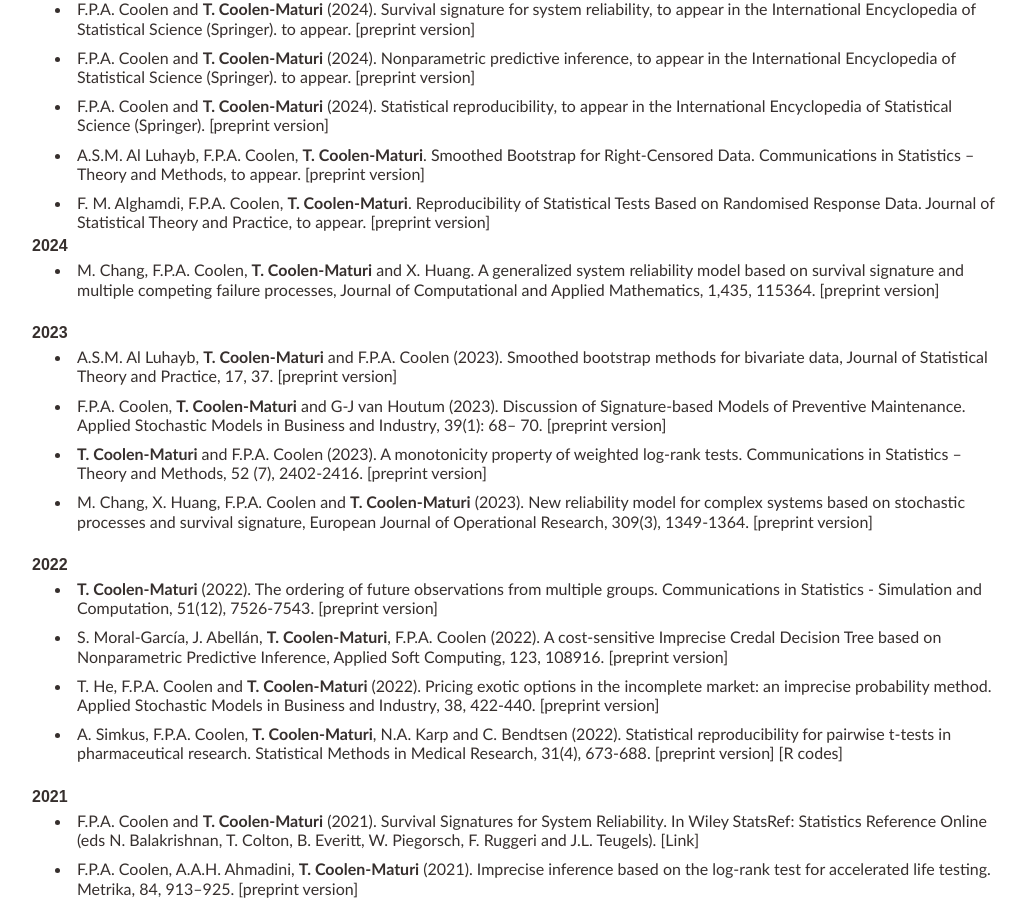
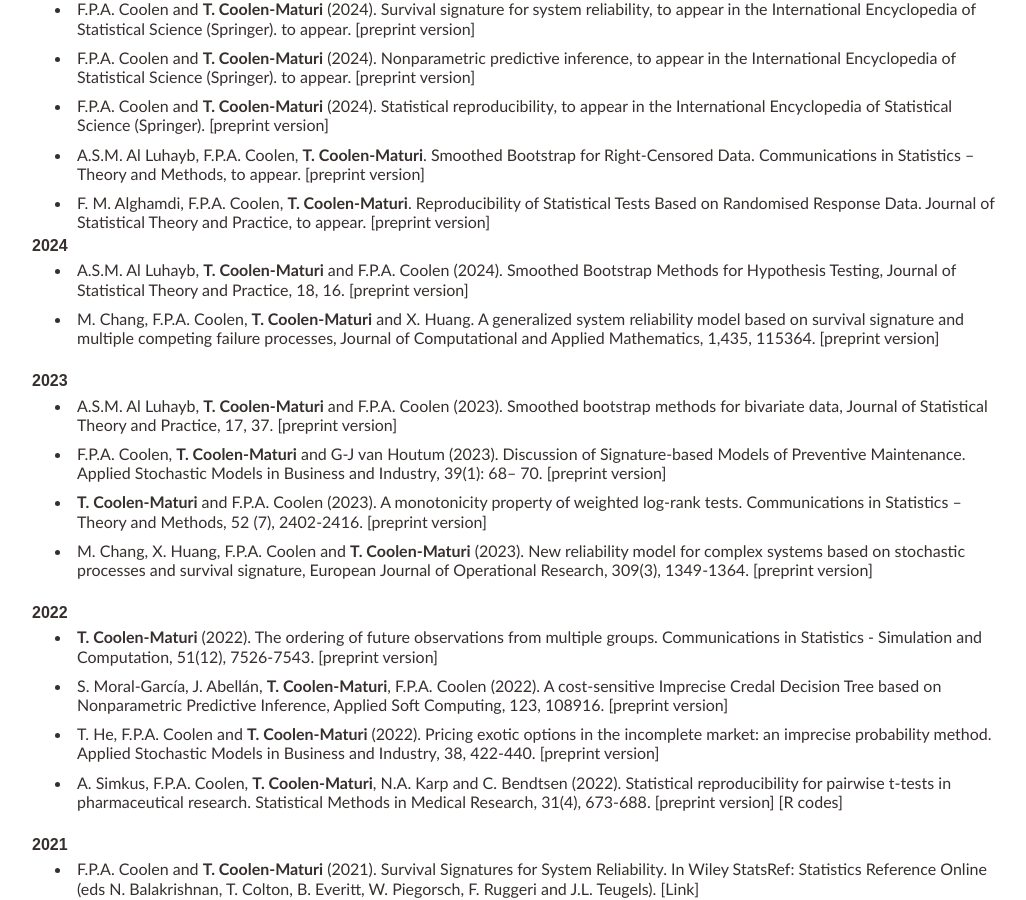
Before and after one commit to tmaturi/tahanimaturi, a Jekyll site: the page built from publications.md, in a window 1280 px wide and 900 px high, scrolled down 321 px. Shown: the whole window, without its empty margins (119-1145 px from the left). Built offline with Jekyll 4.4.1, drawn with Linux system fonts in a browser that asks for light colours; our own code applies the rules of GitHub Pages for plain Markdown files.

Commit message:
Update publications.md

```diff
--- a/publications.md
+++ b/publications.md
@@ -24,6 +24,9 @@ title: Publications
 
 
 ### 2024
+
+- A.S.M. Al Luhayb,  **T. Coolen-Maturi** and F.P.A. Coolen (2024). Smoothed Bootstrap Methods for Hypothesis Testing, Journal of Statistical Theory and Practice, 18, 16. [[preprint version](pdfs/SBM_for_testing_20231225_rev.pdf){:target="_blank"}]
+
 
 - M. Chang, F.P.A. Coolen,  **T. Coolen-Maturi**  and X. Huang. A generalized system reliability model based on survival signature and multiple competing failure processes, Journal of Computational and Applied Mathematics,  1,435, 115364.  [[preprint version](pdfs/chang-manuscript-revised-may2023.pdf){:target="_blank"}]
 
```
